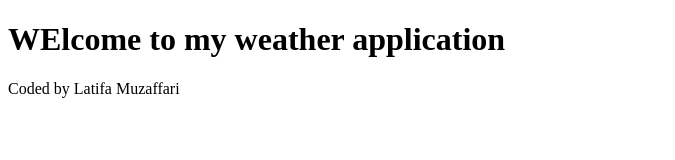
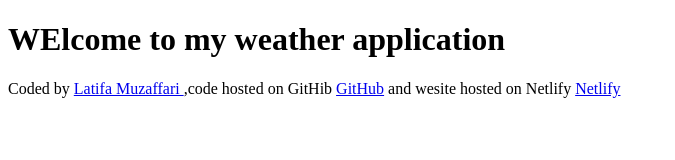
Before and after one commit to latifamuzaffari/Weather-application-, a plain HTML site: page index.html in a window 1280 px wide. Shown: the whole page, without its empty margins (0-675 px from the left). Drawn offline with Linux system fonts and the light colour scheme.

Commit message:
Added liks to the footer

```diff
--- a/index.html
+++ b/index.html
@@ -7,6 +7,21 @@
   </head>
   <body>
     <h1>WElcome to my weather application</h1>
-    <footer>Coded by Latifa Muzaffari</footer>
+    <footer>
+      Coded by
+      <a href="https://www.linkedin.com/in/latifa-muzaffari/" target="_blank">
+        Latifa Muzaffari </a
+      >,code hosted on GitHib
+      <a
+        href="https://github.com/latifamuzaffari/Weather-application-/tree/main"
+        target="_blank"
+      >
+        GitHub</a
+      >
+      and wesite hosted on Netlify
+      <a href="https://latifa-weatherapp.netlify.app/" target="_blank">
+        Netlify</a
+      >
+    </footer>
   </body>
 </html>
```
